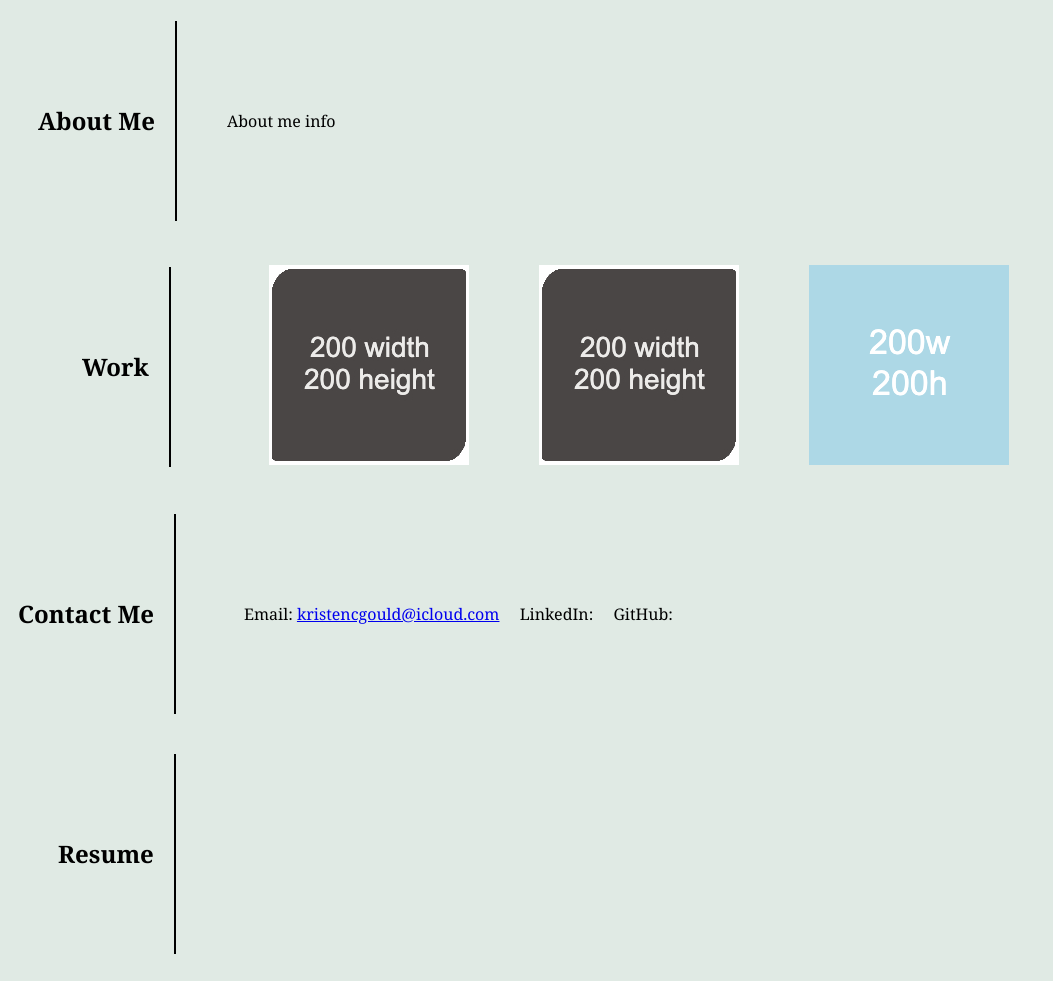
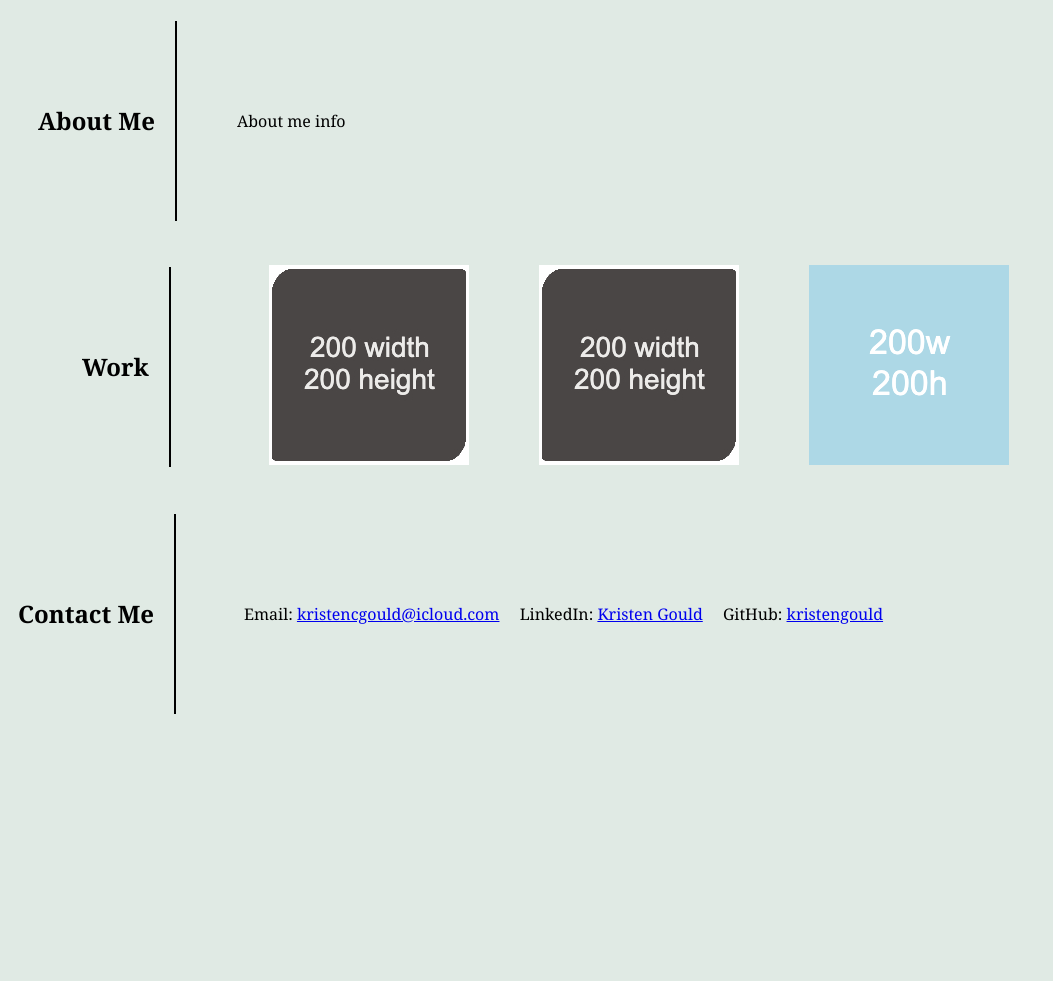
Before and after one commit to kristengould/module-2-challenge, a plain HTML site: page index.html in a window 1280 px wide. Shown: the part 644-1625 px from the top of the page, without its empty margins (0-1053 px from the left). After the commit the page ends 1386 px from the top, so only its background shows below. Drawn offline with Linux system fonts and the light colour scheme.

Commit message:
added content to README file and removed resume section from CSS and HTML

```diff
--- a/assets/style.css
+++ b/assets/style.css
@@ -52,7 +52,7 @@ main section h2 {
 }
 
 .about-me p {
-    margin-left: 50px;
+    margin-left: 60px;
 }
 
 .work {
@@ -70,10 +70,6 @@ nav ul li:hover {
 
 .contact-me ul {
     margin-left: 20px;
-}
-
-.resume {
-    margin-left: 40px;
 }
 
 @media only screen and (max-width:500px) {
--- a/index.html
+++ b/index.html
@@ -20,9 +20,6 @@
                 <li>
                     <a href="#contact-me">Contact Me</a>
                 </li>
-                <li>
-                    <a href="#resume">Resume</a>
-                </li>
             </ul>
         </nav>
         <img src="./assets/images/profile.jpg" alt="profile image">
@@ -44,12 +41,9 @@
             <h2>Contact Me</h2>
             <ul>
                 <li>Email: <a href= "mailto: kristencgould@icloud.com">kristencgould@icloud.com</a></li>
-                <li>LinkedIn: </li>
-                <li>GitHub: </li>
+                <li>LinkedIn: <a href= https://www.linkedin.com/in/kristen-gould-3a5436275>Kristen Gould</a></li>
+                <li>GitHub: <a href="https://github.com/kristengould">kristengould</a></li>
             </ul>
-        </section>
-        <section class= resume id="resume">
-            <h2>Resume</h2>
         </section>
     </main>
 </body>
```
Also changed, not shown: assets/images/website-img.png (added), 4 other files.
